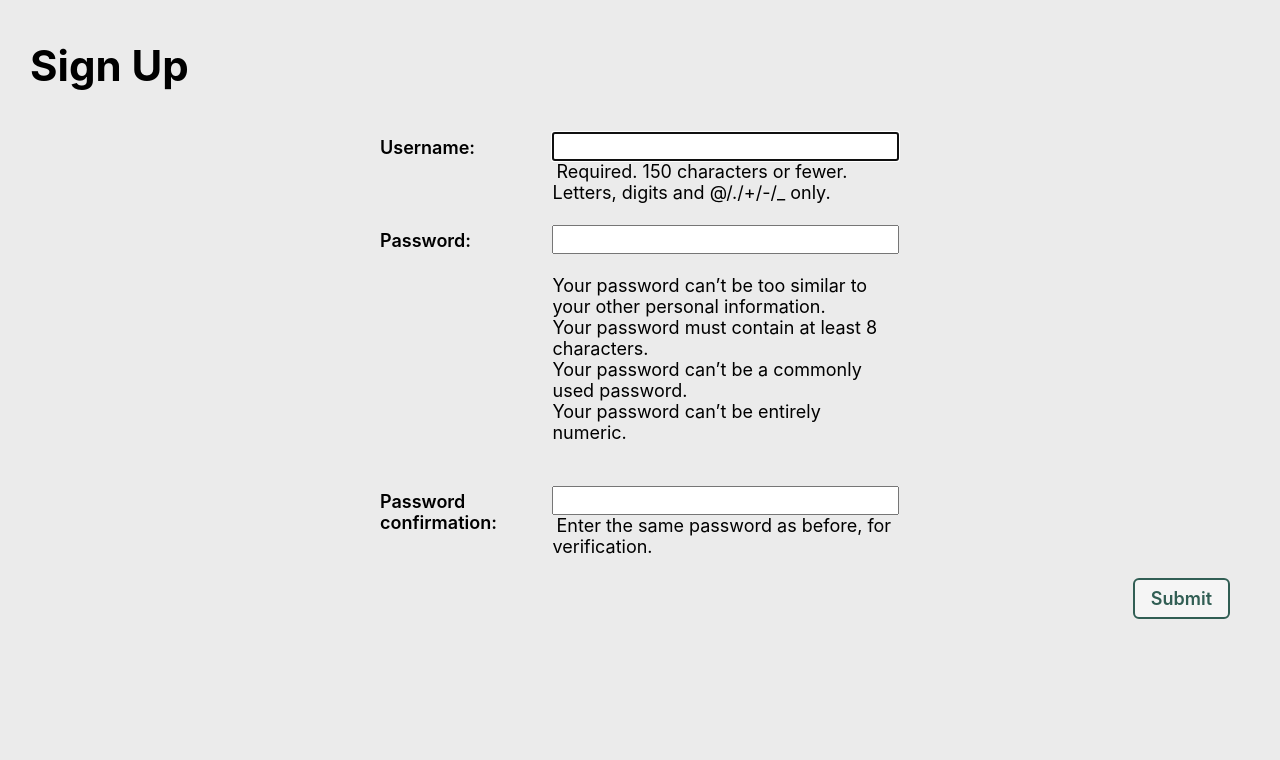
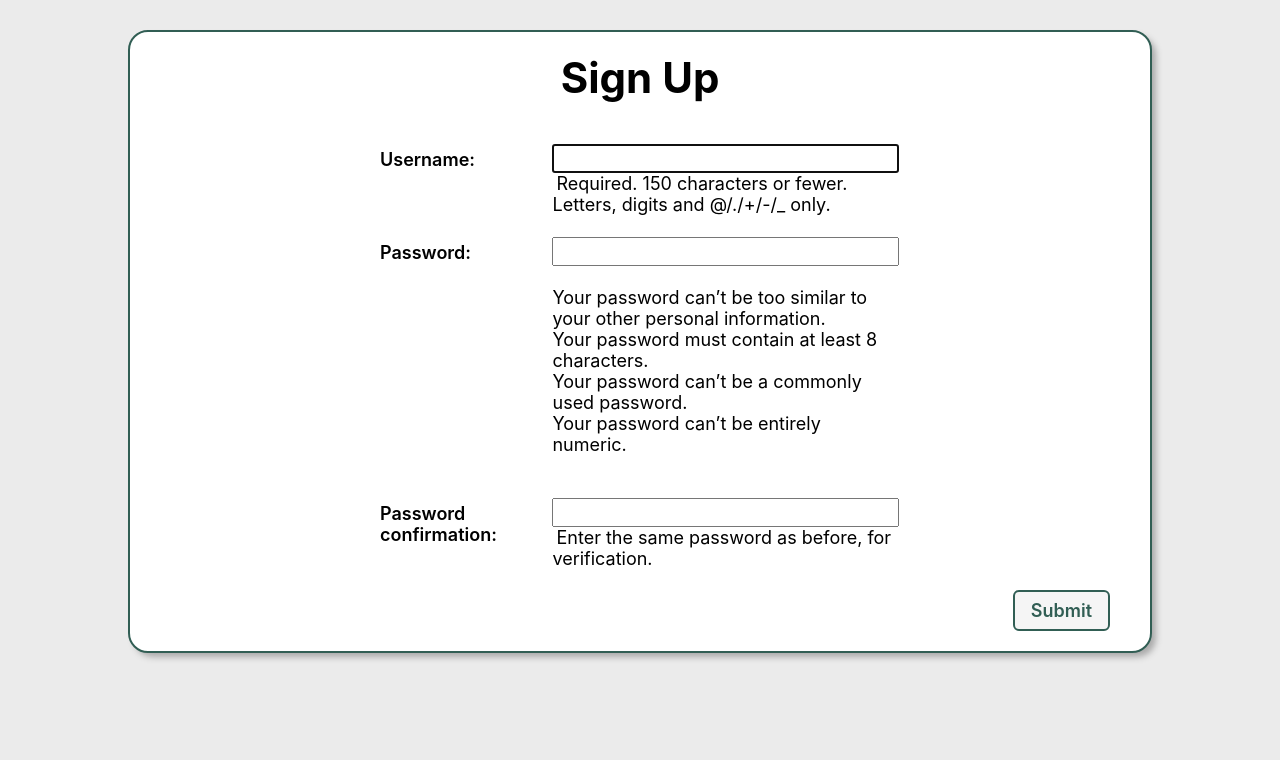
Before and after one commit to crawfordwebdev/wheres_my_dinner, a Django app: page /accounts/signup/ in a window 1280 px wide. Shown: the part 75-835 px from the top of the page. Run offline with Django 4.2, Linux system fonts and the light colour scheme.

Commit message:
adds card styling for signup form

```diff
--- a/main_app/static/css/form.css
+++ b/main_app/static/css/form.css
@@ -4,7 +4,7 @@
   width: 100%;
 }
 
-.animal-form-container, .data-form-container {
+.animal-form-container, .data-form-container, .signup-form-container {
   display: flex;
   flex-direction: column;
   align-items: center;
--- a/main_app/templates/signup.html
+++ b/main_app/templates/signup.html
@@ -6,7 +6,7 @@
 {% endblock %}
 
 {% block content %}
-
+<div class="signup-form-container">
   <div class="page-header">
     <h1>Sign Up</h1>
   </div>
@@ -20,5 +20,5 @@
     </table>
     <button type="submit" class="btn submit">Submit</button>
   </form>
-
+</div>
 {% endblock %}
```
Lines whose indentation alone changed are shown as unchanged.
